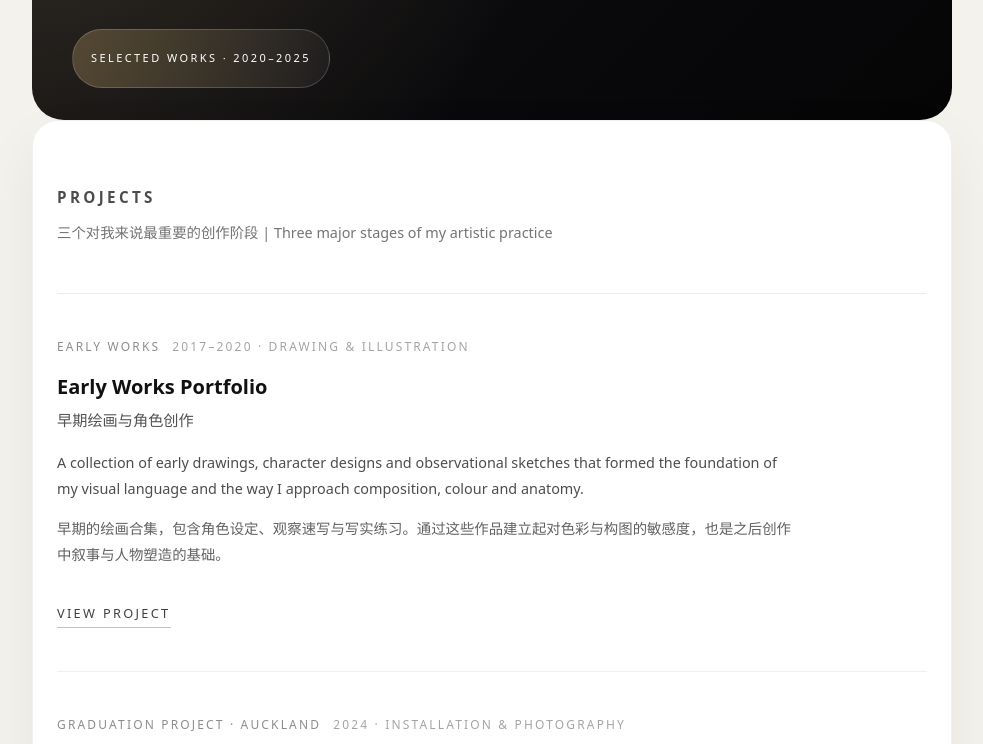
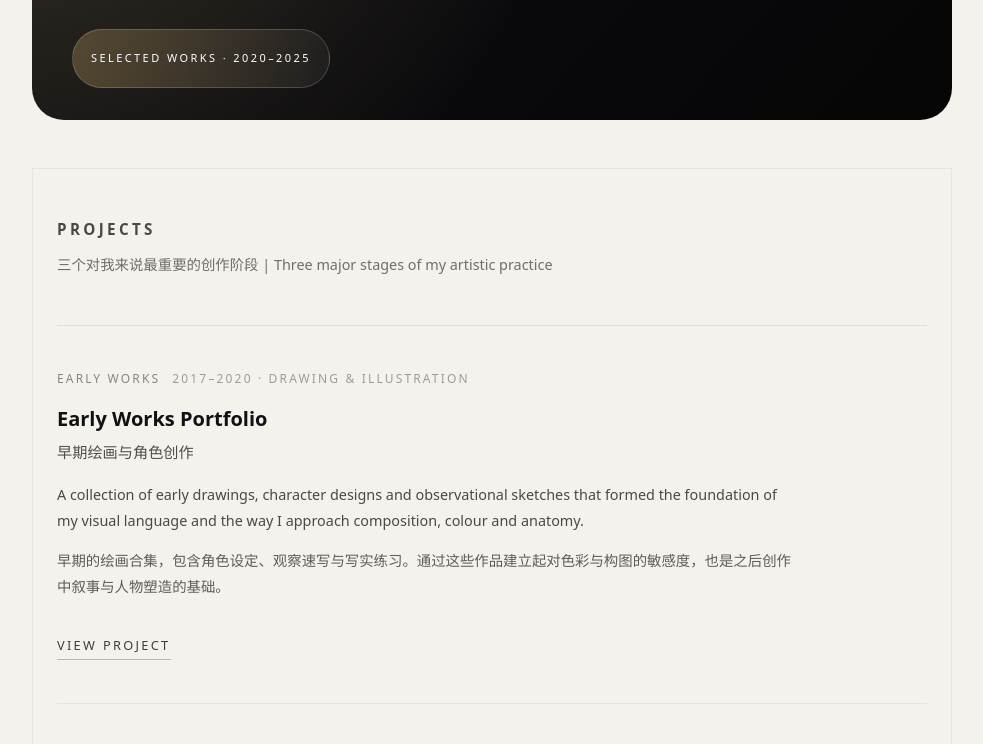
Before and after one commit to Raymonond/Raymonond.github.io, a plain HTML site: page index.html in a window 1280 px wide. Shown: the part 432-1176 px from the top of the page, without its empty margins (148-1131 px from the left). Drawn offline with Linux system fonts and the light colour scheme; some packages are replaced by stand-ins of ours; a script that the page names is missing; a web font is replaced by a local one.

Commit message:
Update style.css

```diff
--- a/style.css
+++ b/style.css
@@ -601,3 +601,11 @@ main {
     font-size: 1.1rem;
   }
 }
+/* 把 Projects 这块从白色胶囊里“抽出来” */
+.section.section-projects {
+  background: transparent;   /* 去掉白底 */
+  box-shadow: none;          /* 去掉阴影 */
+  border-radius: 0;          /* 去掉圆角 */
+  margin-top: 3rem;          /* 和 Hero 保持一点距离 */
+  padding-top: 3rem;
+}
```
